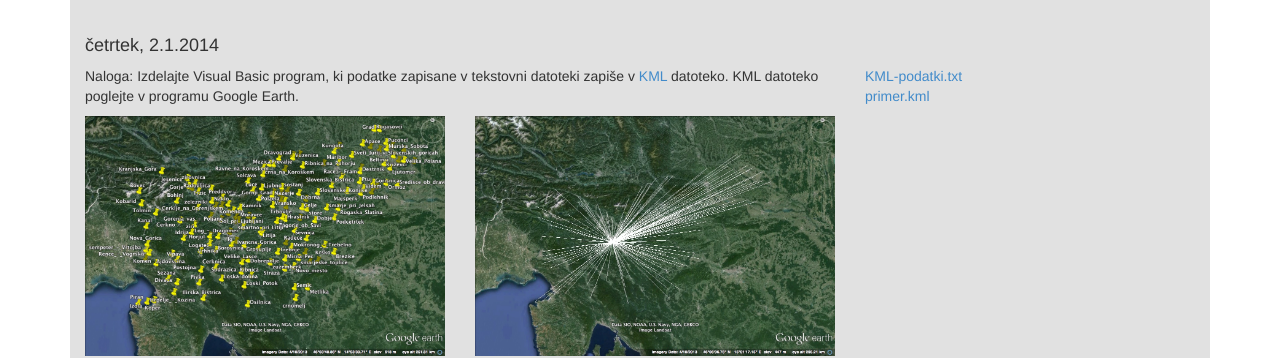
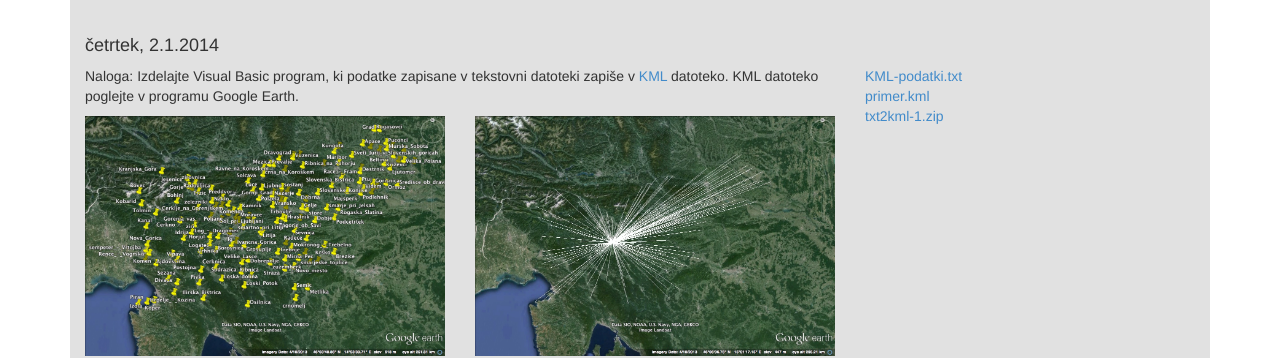
Before and after one commit to matevzdolenc/matevzdolenc.github.io, a Jekyll site: the page built from lectures/ul-fgg/gig2-aop-2013/index.html, in a window 1280 px wide and 900 px high, scrolled down 2874 px. Shown: the part 152-510 px from the top of the window. Built offline with Jekyll 4.4.1, drawn with Linux system fonts in a browser that asks for light colours; Markdown is read by kramdown in place of the engine named in the settings.

Commit message:
dodan link na txt2kml za gig2-aop-2013 in tun-aop-2013

```diff
--- a/lectures/ul-fgg/gig2-aop-2013/index.html
+++ b/lectures/ul-fgg/gig2-aop-2013/index.html
@@ -291,7 +291,8 @@ header-img: /img/header-xml-1.png
         </div>
         <div class="col-lg-4 col-md-4">
           <a href="http://media.matevzdolenc.com/ul-fgg/gig2-aop-2013/KML-podatki.txt">KML-podatki.txt</a><br />
-          <a href="http://media.matevzdolenc.com/ul-fgg/gig2-aop-2013/primer.kml">primer.kml</a>
+          <a href="http://media.matevzdolenc.com/ul-fgg/gig2-aop-2013/primer.kml">primer.kml</a><br />
+          <a href="http://media.matevzdolenc.com/ul-fgg/gig2-aop-2013/txt2kml-1.zip">txt2kml-1.zip</a><br />
         </div>
       </div><!-- /.row -->
     </div><!-- /.container -->
--- a/lectures/ul-fgg/tun-aop-2013/index.html
+++ b/lectures/ul-fgg/tun-aop-2013/index.html
@@ -313,7 +313,8 @@ header-img: /img/header-xml-1.png
         </div>
         <div class="col-lg-4 col-md-4">
           <a href="http://media.matevzdolenc.com/ul-fgg/tun-aop-2013/KML-podatki.txt">KML-podatki.txt</a><br />
-          <a href="http://media.matevzdolenc.com/ul-fgg/tun-aop-2013/primer.kml">primer.kml</a>
+          <a href="http://media.matevzdolenc.com/ul-fgg/tun-aop-2013/primer.kml">primer.kml</a><br />
+          <a href="http://media.matevzdolenc.com/ul-fgg/tun-aop-2013/txt2kml-1.zip">txt2kml-1.zip</a><br />
         </div>
       </div><!-- /.row -->
     </div><!-- /.container -->
```
